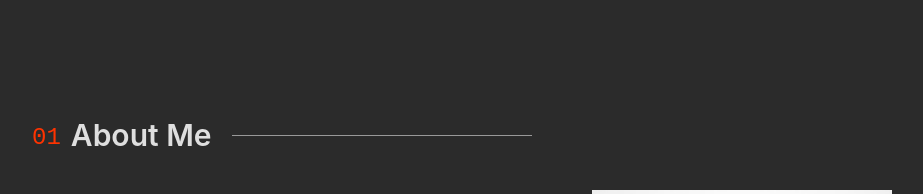
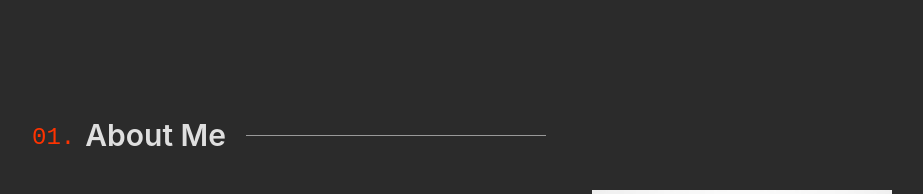
Before and after one commit to christianjbolus/portfolio_v2, a Svelte app: page / in a window 1280 px wide. Shown: the part 880-1074 px from the top of the page, without its empty margins (158-1081 px from the left). Built offline with nearby package versions, Linux system fonts and the light colour scheme.

Commit message:
Add '.' following header number

```diff
--- a/src/components/NumberedHeader.svelte
+++ b/src/components/NumberedHeader.svelte
@@ -12,10 +12,11 @@
     font-size: 30px;
     font-weight: 600;
     margin-bottom: 40px;
+    white-space: nowrap;
 
     &:before {
       counter-increment: section;
-	    content: "0" counter(section);
+	    content: "0" counter(section) ".";
       color: var(--accent);
       font-family: var(--font-mono);
       position: relative;
```
